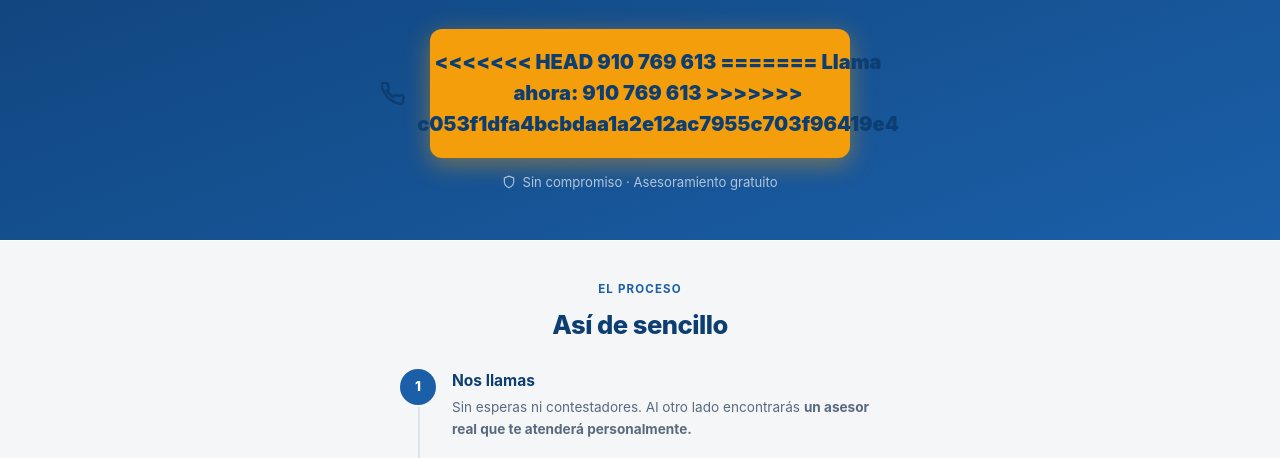
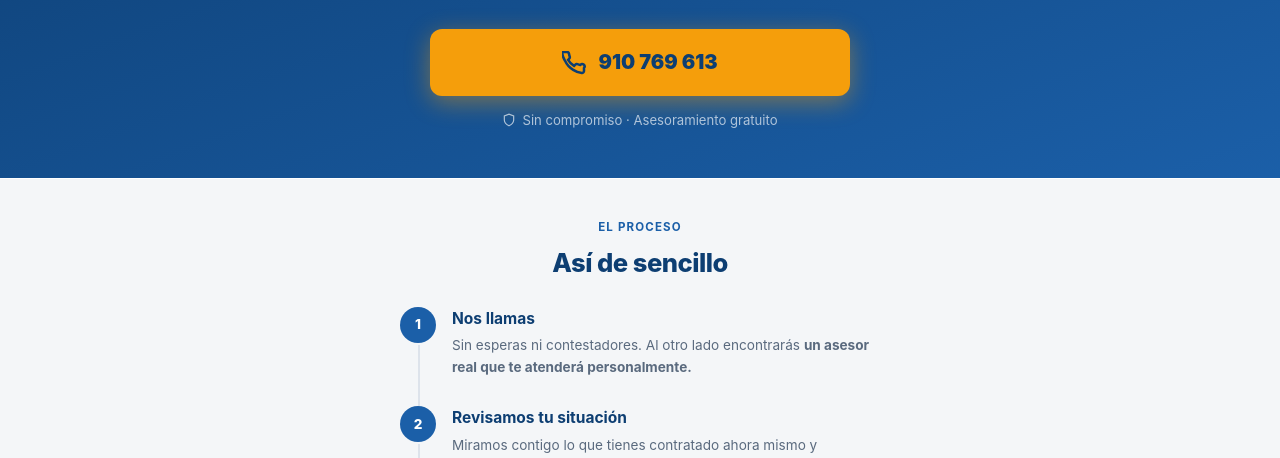
Before and after one commit to Javierinojosa-debug/comparaluzygas, a website: page index.html in a window 1280 px wide. Shown: the part 323-781 px from the top of the page. Drawn offline with Linux system fonts and the light colour scheme.

Commit message:
Resolver conflictos de merge en index.html

```diff
--- a/index.html
+++ b/index.html
@@ -298,11 +298,7 @@ height="0" width="0" style="display:none;visibility:hidden"></iframe></noscript>
     <p class="hero-sub">Te ayudamos a encontrar la mejor tarifa de luz y gas. Sin papeleos. Sin compromiso.</p>
     <a href="tel:+34910769613" class="cta-primary" aria-label="Llamar ahora al 910 769 613">
       <svg width="24" height="24" viewBox="0 0 24 24" fill="none" stroke="currentColor" stroke-width="2.5" aria-hidden="true"><path d="M22 16.92v3a2 2 0 01-2.18 2 19.79 19.79 0 01-8.63-3.07A19.5 19.5 0 013.07 9.81a19.79 19.79 0 01-3.07-8.68A2 2 0 012 1h3a2 2 0 012 1.72 12.84 12.84 0 00.7 2.81 2 2 0 01-.45 2.11L6.09 8.91a16 16 0 006 6l1.27-1.27a2 2 0 012.11-.45 12.84 12.84 0 002.81.7A2 2 0 0122 16.92z"/></svg>
-<<<<<<< HEAD
       910 769 613
-=======
-      Llama ahora: 910 769 613
->>>>>>> c053f1dfa4bcbdaa1a2e12ac7955c703f96419e4
     </a>
     <p class="hero-trust">
       <svg width="14" height="14" viewBox="0 0 24 24" fill="none" stroke="currentColor" stroke-width="2" aria-hidden="true"><path d="M12 22s8-4 8-10V5l-8-3-8 3v7c0 6 8 10 8 10z"/></svg>
```
